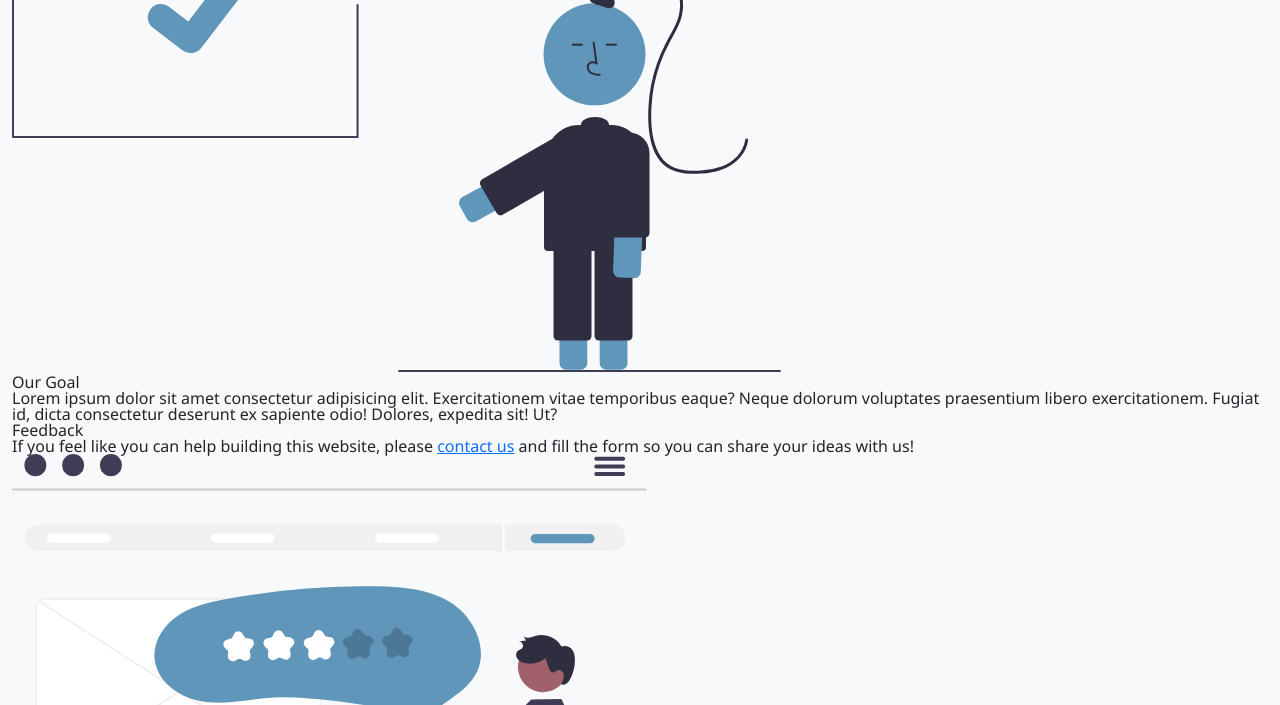
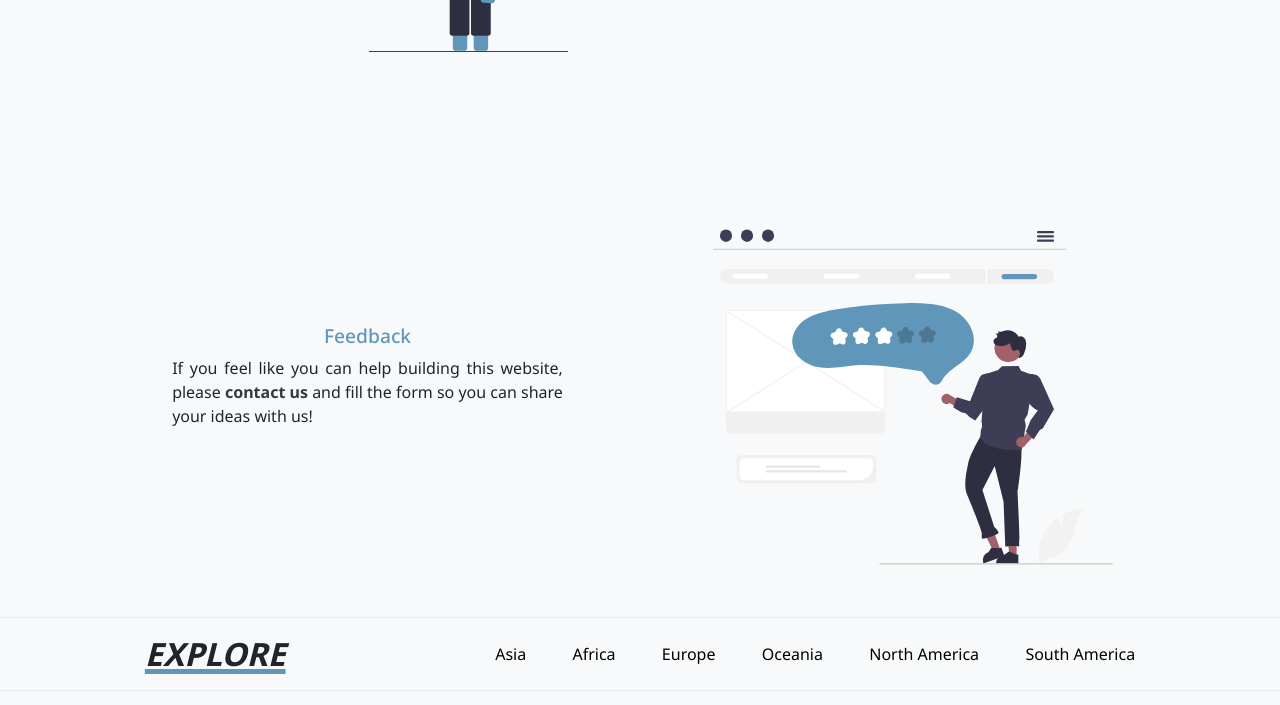
Before and after one commit to matiasbagatto/meetyourworld, a plain HTML site: page pages/about.html in a window 1280 px wide. Shown: the part 843-1548 px from the top of the page. Drawn offline with nearby package versions, Linux system fonts and the light colour scheme.

Commit message:
(SASS) pagina about terminada

```diff
--- a/pages/about.html
+++ b/pages/about.html
@@ -11,12 +11,12 @@
     <link rel="preconnect" href="https://fonts.gstatic.com" crossorigin>
     <link href="https://fonts.googleapis.com/css2?family=Noto+Sans:wght@300;400;500;600;700&display=swap"
         rel="stylesheet">
-    <title>MYW - About</title>
+    <title>About | Meet Your World</title>
 </head>
 
 <body>
-    <header class="header">
-        <nav class="navbar navbar-expand-lg bg-light navbar--max-width">
+    <header class="container-fluid header">
+        <nav class="navbar navbar-expand-lg bg-light">
             <div class="container-fluid">
                 <a class="navbar-brand" href="../index.html">
                     <img class="logo" src="../logo/logo.png" alt="logo de la pagina">
@@ -26,19 +26,19 @@
                     <span class="navbar-toggler-icon"></span>
                 </button>
                 <div class="collapse navbar-collapse justify-content-end" id="navbarNav">
-                    <ul class="navbar-nav align-items-center justify-content-lg-between navbar-nav--custom">
+                    <ul class="navbar-nav align-items-center nav__list">
                         <li class="nav-item">
-                            <a class="nav-link nav-link--custom" href="../index.html">Home</a>
+                            <a class="nav-link nav__link" href="../index.html">Home</a>
                         </li>
-                        <li class="nav-item active active--custom">
-                            <a class="nav-link nav-link--custom" href="./about.html">About <span
+                        <li class="nav-item active">
+                            <a class="nav-link active-link nav__link" href="./about.html">About <span
                                     class="sr-only">(current)</span></a>
                         </li>
                         <li class="nav-item">
-                            <a class="nav-link nav-link--custom" href="./contact.html">Contact</a>
+                            <a class="nav-link nav__link" href="./contact.html">Contact</a>
                         </li>
                         <li class="nav-item">
-                            <a class="nav-link nav-link--custom btn--custom" href="./donate.html">Donate</a>
+                            <a class="nav-link btn-custom" href="./donate.html">Donate</a>
                         </li>
                     </ul>
                 </div>
@@ -48,69 +48,75 @@
 
     <main>
         <section class="container-fluid about">
-            <div class="about__section">
-                <div class="about__content">
-                    <h1 class="about__title">What is Meet Your World?</h1>
-                    <p class="about__text">
+            <div class="container-xl">
+                <div class="row about-content">
+                    <div class="col-lg-6 content-text">
+                        <h1 class="content-text__title" id="about-title">What is Meet Your World?</h1>
+                        <p class="content-text__info">
                             Meet Your World is a website where you can find images of different places of the world in a
                             fast and easy way. Every week we will be updating the top places of each continent.
                         </p>
                     </div>
-                <img class="about__illustration" src="../illustrations/what-is.svg" alt="What is Meet Your World?">
+                    <div class="col-lg-6">
+                        <img class="about-illustration" src="../illustrations/what-is.svg"
+                            alt="What is Meet Your World?">
                     </div>
-            <div class="about__section">
-                <img class="about__illustration" src="../illustrations/our-goal.svg" alt="Our Goal">
-                <div class="about__content">
-                    <h1 class="about__title">Our Goal</h1>
-                    <p class="about__text">
-                        Lorem ipsum dolor sit amet consectetur adipisicing elit. Exercitationem vitae temporibus eaque?
+                </div>
+                <div class="row about-content">
+                    <div class="col-lg-6 content-text priority-order">
+                        <h1 class="content-text__title" id="about-title">Our Goal</h1>
+                        <p class="content-text__info">
+                            Lorem ipsum dolor sit amet consectetur adipisicing elit. Exercitationem vitae temporibus
+                            eaque?
                             Neque dolorum voluptates praesentium libero exercitationem. Fugiat id, dicta consectetur
                             deserunt ex sapiente odio! Dolores, expedita sit! Ut?
                         </p>
                     </div>
+                    <div class="col-lg-6">
+                        <img class="about-illustration" src="../illustrations/our-goal.svg" alt="Our Goal">
                     </div>
-            <div class="about__section">
-                <div class="about__content">
-                    <h1 class="about__title">Feedback</h1>
-                    <p class="about__text">
-                        If you feel like you can help building this website, please <a class="about__link"
+                </div>
+                <div class="row about-content">
+                    <div class="col-lg-6 content-text">
+                        <h1 class="content-text__title" id="about-title">Feedback</h1>
+                        <p class="content-text__info">
+                            If you feel like you can help building this website, please <a class="content-text__link"
                                 href="./contact.html">contact
                                 us</a> and fill the form so you can share your ideas with us!
                         </p>
                     </div>
-                <img class="about__illustration" src="../illustrations/feedback.svg" alt="Feedback">
+                    <div class="col-lg-6">
+                        <img class="about-illustration" src="../illustrations/feedback.svg" alt="Feedback">
+                    </div>
+                </div>
             </div>
         </section>
 
-        <section class="container-fluid explore">
-            <h2 class="explore__title">EXPLORE</h2>
-            <ul class="explore__list">
-                <li><a class="explore__link" href="./asia.html">Asia</a></li>
-                <li><a class="explore__link" href="./europe.html">Europe</a></li>
-                <li><a class="explore__link" href="./africa.html">Africa</a></li>
-                <li><a class="explore__link" href="./oceania.html">Oceania</a></li>
-                <li><a class="explore__link" href="./north-america.html">North America</a></li>
-                <li><a class="explore__link" href="./south-america.html">South America</a></li>
+        <section class="container-lg explore-basic">
+            <h2 class="explore-basic__title">EXPLORE</h2>
+            <ul class="explore-basic__list">
+                <li><a class="explore-basic__link" href="./asia.html">Asia</a></li>
+                <li><a class="explore-basic__link" href="./africa.html">Africa</a></li>
+                <li><a class="explore-basic__link" href="./europe.html">Europe</a></li>
+                <li><a class="explore-basic__link" href="./oceania.html">Oceania</a></li>
+                <li><a class="explore-basic__link" href="./north-america.html">North America</a></li>
+                <li><a class="explore-basic__link" href="./south-america.html">South America</a></li>
             </ul>
         </section>
     </main>
 
-    <footer>
-        <div class="footer">
-            <p class="footer__text">
-                <a class="footer__link" href="../index.html">Meet Your World</a> &copy; 2022
-            </p>
-            <div class="social">
-                <a class="social__link" href="https://twitter.com/bagattomatias" target="_blank">
-                    <i class="fa-brands fa-twitter fa-2x social__icon"></i>
+    <footer class="container-fluid footer">
+        <p class="footer__text"><a class="footer__link" href="../index.html">Meet Your World</a> &copy; 2022</p>
+        <div class="footer-social">
+            <a class="footer-social__link" href="https://twitter.com/bagattomatias" target="_blank">
+                <i class="fa-brands fa-twitter fa-2x"></i>
             </a>
-                <a class="social__link" href="https://github.com/matiasbagatto" target="_blank">
-                    <i class="fa-brands fa-github fa-2x social__icon"></i>
+            <a class="footer-social__link" href="https://github.com/matiasbagatto" target="_blank">
+                <i class="fa-brands fa-github fa-2x"></i>
             </a>
-                <a class="social__link" href="https://www.linkedin.com/in/matiasbagatto" target="_blank">
-                    <i class="fa-brands fa-linkedin fa-2x social__icon"></i>
+            <a class="footer-social__link" href="https://www.linkedin.com/in/matiasbagatto" target="_blank">
+                <i class="fa-brands fa-linkedin fa-2x"></i>
             </a>
-            </div>
         </div>
     </footer>
 
--- /dev/null
+++ b/sass/components/_explore.scss
@@ -0,0 +1,51 @@
+.explore-basic {
+    max-width: 1200px;
+    padding: 20px 0;
+    display: flex;
+    flex-direction: column;
+    align-items: center;
+
+    &__title {
+        padding-bottom: 45px;
+        font-size: 2rem;
+        font-weight: bold;
+        font-style: italic;
+        text-decoration: 5px underline $third-color;
+    }
+
+    &__list {
+        height: 30vh;
+        display: flex;
+        flex-direction: column;
+        align-items: center;
+        justify-content: space-between;
+    }
+
+    &__link {
+        color: #000;
+        text-decoration: none;
+        transition: all 0.25s ease;
+
+        &:hover {
+            color: $third-color;
+        }
+    }
+}
+
+@media (min-width: 992px) {
+    .explore-basic {
+        flex-direction: row;
+        justify-content: space-around;
+
+
+        &__title {
+            padding-bottom: 0;
+        }
+
+        &__list {
+            width: 50vw;
+            height: auto;
+            flex-direction: row;
+        }
+    }
+}
--- a/sass/layout/_navigation.scss
+++ b/sass/layout/_navigation.scss
@@ -11,6 +11,10 @@
     }
 }
 
+.active-link {
+    color: $third-color;
+}
+
 @media (min-width: 992px) {
     .nav__list {
         width: 40vw;
--- a/sass/main.scss
+++ b/sass/main.scss
@@ -2,6 +2,7 @@
 @import "../sass/base/reset";
 @import "../sass/base/typography";
 @import "../sass/components/buttons";
+@import "../sass/components/explore";
 @import "../sass/layout/header";
 @import "../sass/layout/navigation";
 @import "../sass/layout/forms";
@@ -10,9 +11,4 @@
 @import "../sass/pages/about";
 @import "../sass/pages/contact";
 @import "../sass/pages/donate";
-@import "../sass/pages/asia";
-@import "../sass/pages/africa";
-@import "../sass/pages/europe";
-@import "../sass/pages/oceania";
-@import "../sass/pages/north-america";
-@import "../sass/pages/south-america";
+@import "../sass/pages/continents";
--- a/sass/pages/_about.scss
+++ b/sass/pages/_about.scss
@@ -0,0 +1,45 @@
+.about {
+    padding: 20px 0;
+    border-bottom: 1px solid $secondary-color;
+}
+
+.about-content {
+    padding: 0 25px;
+    margin-bottom: 25px;
+}
+
+.about-content:last-of-type {
+    margin-bottom: 0;
+}
+
+#about-title {
+    font-size: 1.2rem;
+}
+
+.about-illustration {
+    width: 400px;
+    height: 400px;
+    display: none;
+}
+
+.content-text__link {
+    text-decoration: none;
+    font-weight: bold;
+    color: $link-color;
+
+    &:hover {
+        text-decoration: underline;
+        color: $third-color;
+    }
+}
+
+@media (min-width: 992px) {
+    .about-content {
+        margin-bottom: 75px;
+    }
+
+    .about-illustration {
+        margin: 0 auto;
+        display: flex;
+    }
+}
--- a/sass/pages/_index.scss
+++ b/sass/pages/_index.scss
@@ -102,6 +102,15 @@
         margin-bottom: 75px;
     }
 
+    .content-text__title {
+        width: 75%;
+        text-align: center;
+    }
+
+    .content-text__info {
+        width: 75%;
+    }
+
     .priority-order {
         order: 1;
     }
```
Also changed, not shown: index.html (+1 -1 lines), sass/pages/_africa.scss (deleted), sass/pages/_asia.scss (deleted), sass/pages/_continents.scss (added), sass/pages/_europe.scss (deleted), sass/pages/_north-america.scss (deleted), sass/pages/_oceania.scss (deleted), sass/pages/_south-america.scss (deleted), styles/app.css, 1 other file. Lines whose indentation alone changed are shown as unchanged.
